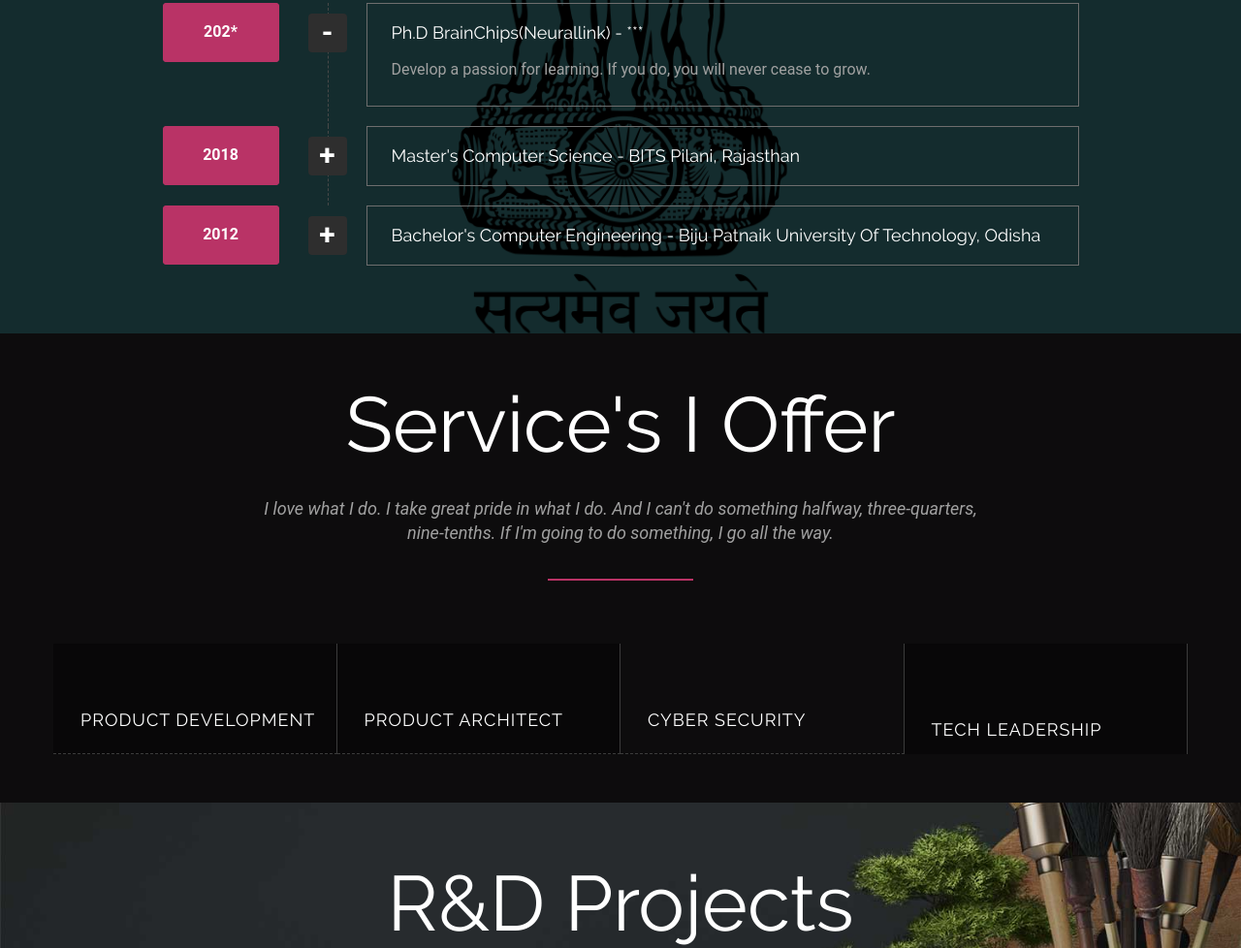
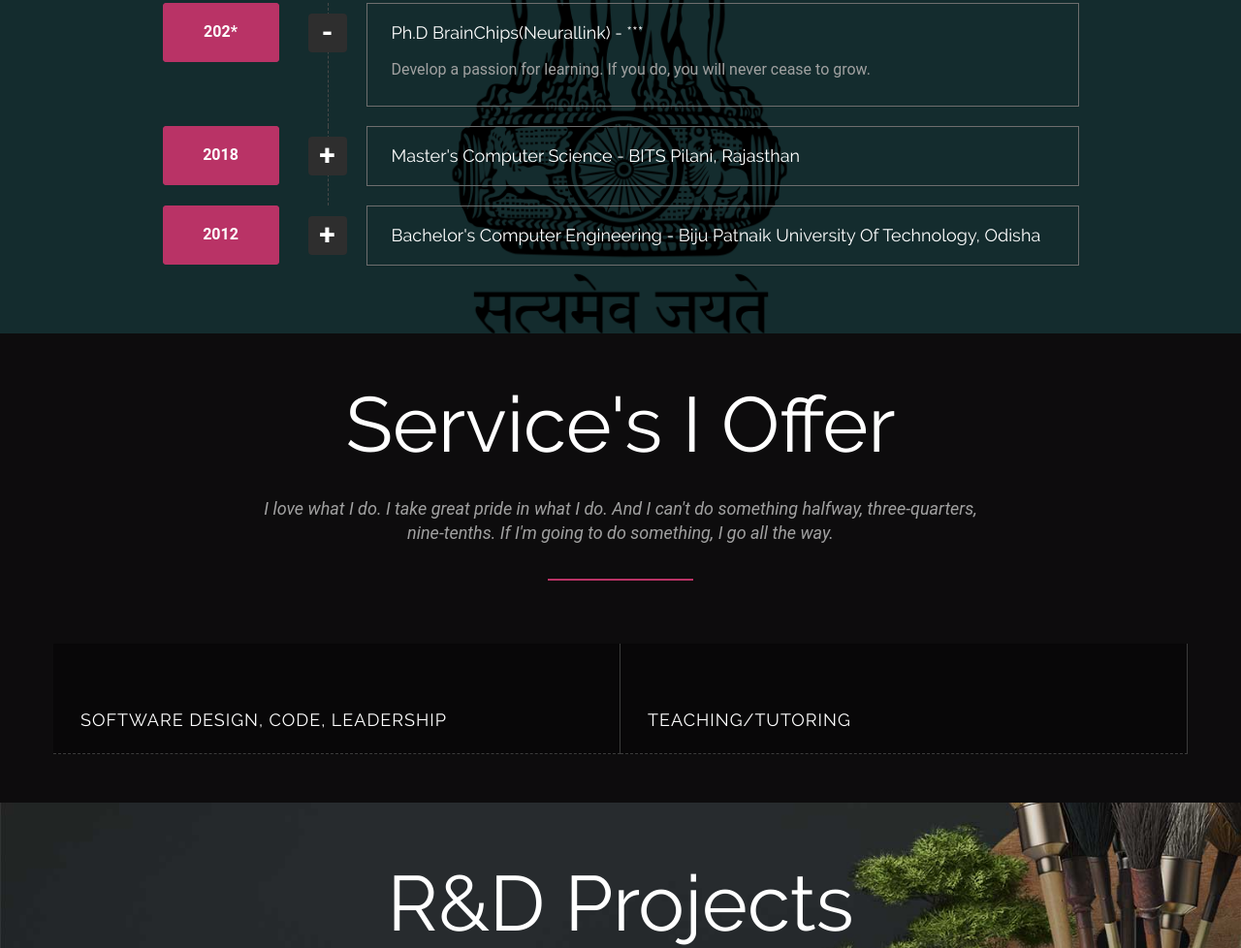
Before and after one commit to BijayaDas/tech_portfolio, a plain HTML site: page index.html in a window 1280 px wide. Shown: the part 2721-3699 px from the top of the page at 97% size. Drawn offline with Linux system fonts and the light colour scheme; a web font is replaced by a local one.

Commit message:
site restored to a better version

```diff
--- a/index.html
+++ b/index.html
@@ -208,7 +208,7 @@
         </div>
         <!-- Download Resume - CV -->
         <div class="col-sm-5 btn-class hidden-sm hidden-xs">
-          <a class="btn-dwnld" href="https://github.com/BijayaDas/tech_portfolio/blob/master/BKDAS_SEA_RESUME.pdf" target="_blank">Download Resume</a>
+          <a class="btn-dwnld" href="https://github.com/BijayaDas/tech_portfolio/raw/gh-pages/BKDAS_SEA_RESUME.pdf" target="_blank">Download Resume</a>
         </div>
       </div>
     </div>
@@ -239,7 +239,7 @@
         <div role="tabpanel" class="tab-pane fade active in" id="1">
           <div class="title-wk">Lead Engineering Manager</div>
           <!-- <p class="wk-company">Krish Consulting</p> -->
-          <p class="text-wk">I design & architecht large scale enterprise level production grade software application. I write fine quality code in multiple languages using various computer science fundamentals. I manage, mentor, supervise and lead various engineering teams and products.</p>
+          <p class="text-wk">I design & architecht large, scalable, enterprise level, secure, production grade software application. I write top quality code in multiple languages using various computer science fundamentals, principles, methodologies, paradigm and algorithms. I manage, mentor, supervise and lead various engineering teams and products.</p>
           <p class="wk-date">2012 - Present</p>
         </div>
         <!-- Tab 2 -->
@@ -402,36 +402,21 @@
         <!-- SERVICES START -->
         <div class="services">
           <div class="row">
-            <div class="col-sm-4 col-md-3 item top dark-bg match-height">
+            <div class="col-sm-6 col-md-6 item top dark-bg match-height">
               <div class="inner-content">
-                <i class="icon-Monitor-Tablet colored-text"></i>
-                <h4>Product Development</h4>
+                <i class="icon-Engineering colored-text"></i>
+                <h4>Software Design, Code, Leadership</h4>
               </div>
               <!-- //.inner-content -->
             </div>
             <!-- //.item -->
-            <div class="col-sm-4 col-md-3 item top dark-bg match-height">
+            <div class="col-sm-6 col-md-6 item top dark-bg match-height">
               <div class="inner-content">
-                <i class="icon-Big-Data colored-text"></i>
-                <h4>Product Architect</h4>
+                <i class="icon-Teacher colored-text"></i>
+                <h4>Teaching/Tutoring</h4>
               </div>
               <!-- //.inner-content -->
             </div>
-            <!-- //.item -->
-            <div class="col-sm-4 col-md-3 item top match-height">
-              <div class="inner-content">
-                <i class="icon-Cloud-Secure colored-text"></i>
-                <h4>Cyber Security</h4>
-              </div>
-              <!-- //.inner-content -->
-            </div>
-            <!-- //.item -->
-            <div class="col-sm-4 col-md-3 item dark-bg match-height">
-              <div class="inner-content">
-                <i class="icon-Wrench colored-text"></i>
-                <h4>Tech Leadership</h4>
-              </div>
-              <!-- //.inner-content -->
             </div>
             <!-- //.item -->
           </div>
```
